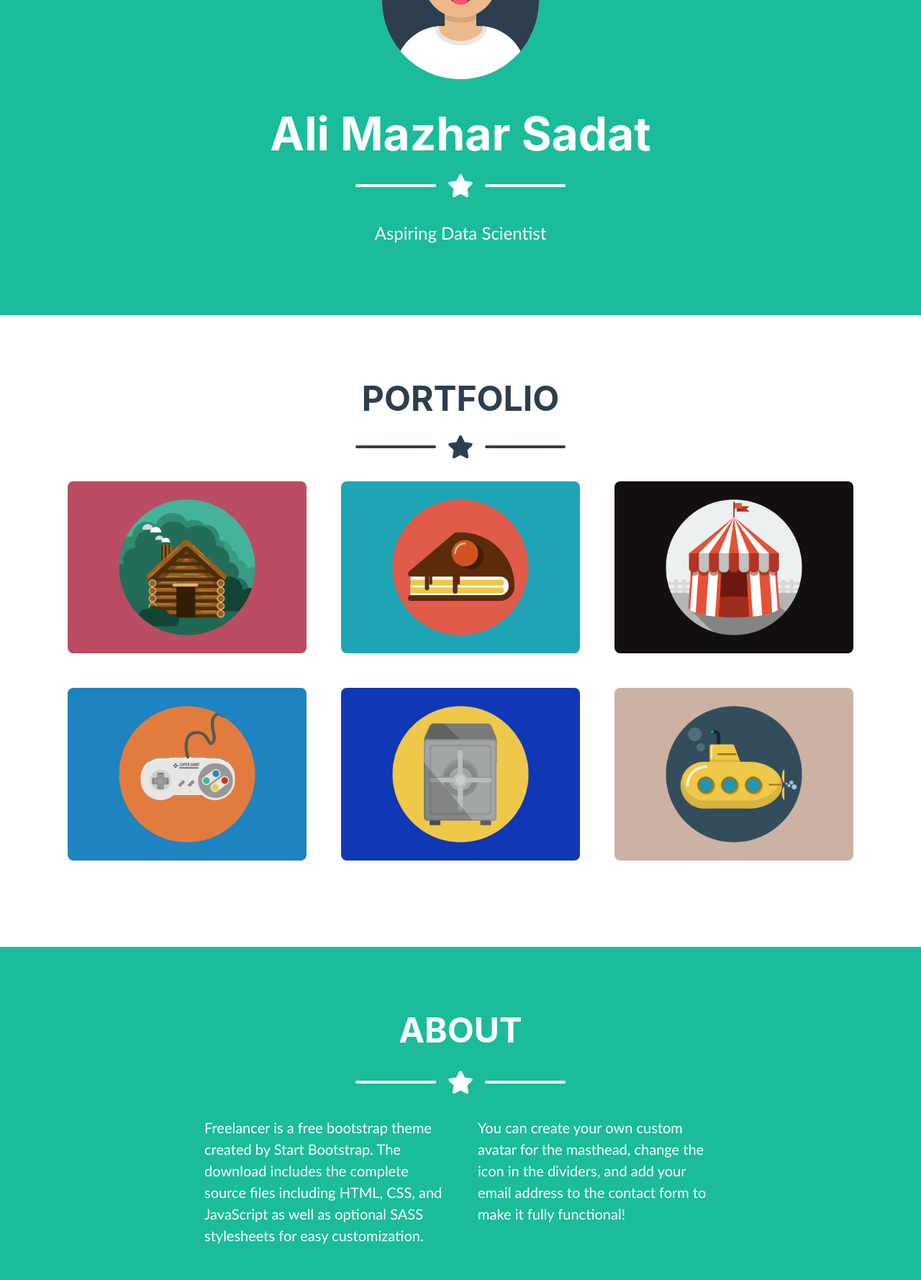
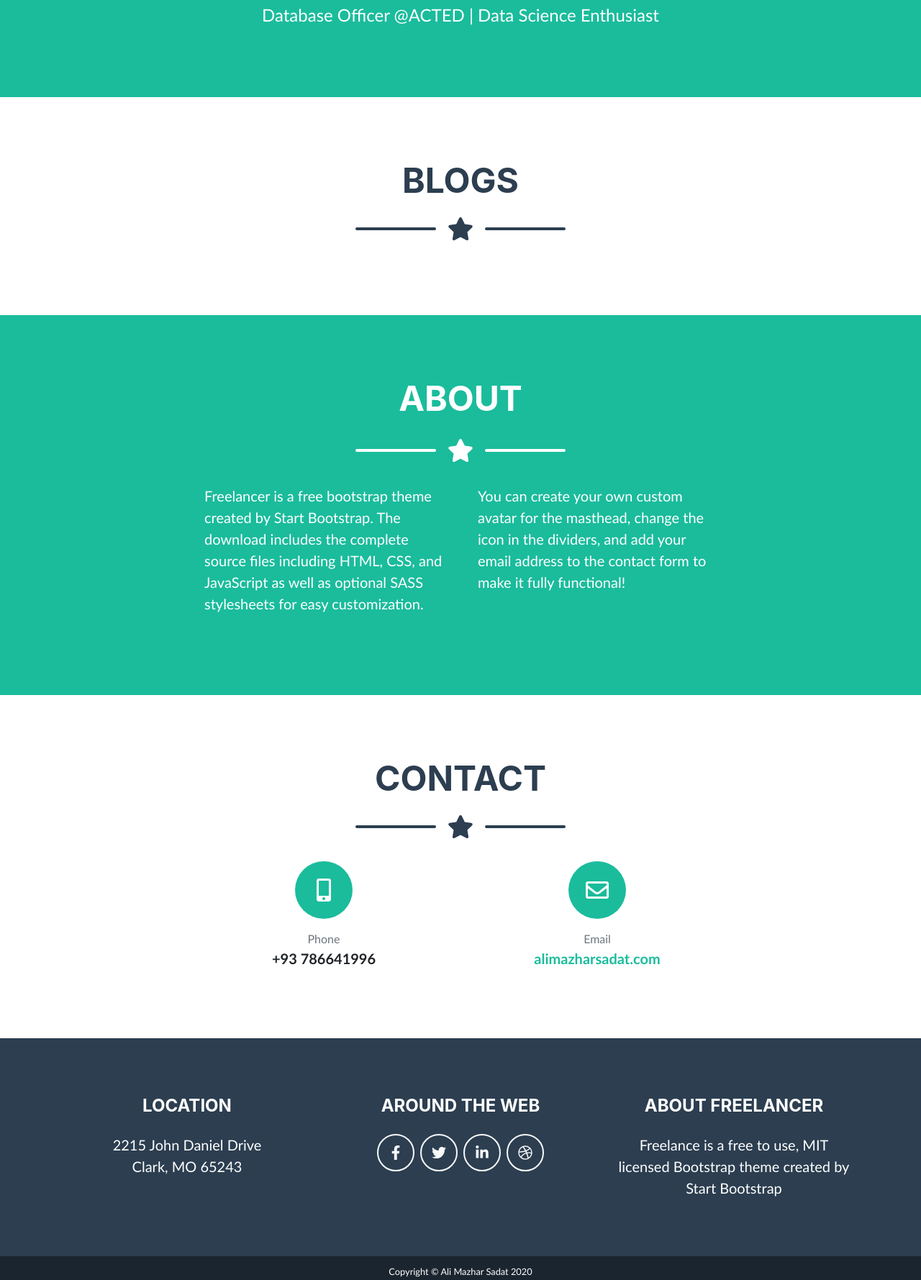
Before and after one commit to AliMazharSadat/alimazharsadat.github.io, a plain HTML site: page index.html in a window 1280 px wide. Shown: the part 345-2124 px from the top of the page at 72% size. Drawn offline with nearby package versions, Linux system fonts and the light colour scheme; a web font is replaced by a local one.

Commit message:
Update index.html

```diff
--- a/index.html
+++ b/index.html
@@ -32,7 +32,6 @@
         </nav>
         <header class="masthead bg-primary text-white text-center">
             <div class="container d-flex align-items-center flex-column">
-                <!-- Masthead Avatar Image--><img class="masthead-avatar mb-5" src="assets/img/avataaars.svg" alt="">
                 <!-- Masthead Heading-->
                 <h1 class="masthead-heading mb-0">Ali Mazhar Sadat</h1>
                 <!-- Icon Divider-->
@@ -42,14 +41,14 @@
                     <div class="divider-custom-line"></div>
                 </div>
                 <!-- Masthead Subheading-->
-                <p class="pre-wrap masthead-subheading font-weight-light mb-0">Aspiring Data Scientist</p>
+                <p class="pre-wrap masthead-subheading font-weight-light mb-0">Database Officer @ACTED | Data Science Enthusiast</p>
             </div>
         </header>
         <section class="page-section portfolio" id="portfolio">
             <div class="container">
                 <!-- Portfolio Section Heading-->
                 <div class="text-center">
-                    <h2 class="page-section-heading text-secondary mb-0 d-inline-block">PORTFOLIO</h2>
+                    <h2 class="page-section-heading text-secondary mb-0 d-inline-block">BLOGS</h2>
                 </div>
                 <!-- Icon Divider-->
                 <div class="divider-custom">
@@ -59,49 +58,8 @@
                 </div>
                 <!-- Portfolio Grid Items-->
                 <div class="row justify-content-center">
-                    <!-- Portfolio Items-->
-                    <div class="col-md-6 col-lg-4 mb-5">
-                        <div class="portfolio-item mx-auto" data-toggle="modal" data-target="#portfolioModal0">
-                            <div class="portfolio-item-caption d-flex align-items-center justify-content-center h-100 w-100">
-                                <div class="portfolio-item-caption-content text-center text-white"><i class="fas fa-plus fa-3x"></i></div>
-                            </div><img class="img-fluid" src="assets/img/portfolio/cabin.png" alt="Log Cabin"/>
-                        </div>
-                    </div>
-                    <div class="col-md-6 col-lg-4 mb-5">
-                        <div class="portfolio-item mx-auto" data-toggle="modal" data-target="#portfolioModal1">
-                            <div class="portfolio-item-caption d-flex align-items-center justify-content-center h-100 w-100">
-                                <div class="portfolio-item-caption-content text-center text-white"><i class="fas fa-plus fa-3x"></i></div>
-                            </div><img class="img-fluid" src="assets/img/portfolio/cake.png" alt="Tasty Cake"/>
-                        </div>
-                    </div>
-                    <div class="col-md-6 col-lg-4 mb-5">
-                        <div class="portfolio-item mx-auto" data-toggle="modal" data-target="#portfolioModal2">
-                            <div class="portfolio-item-caption d-flex align-items-center justify-content-center h-100 w-100">
-                                <div class="portfolio-item-caption-content text-center text-white"><i class="fas fa-plus fa-3x"></i></div>
-                            </div><img class="img-fluid" src="assets/img/portfolio/circus.png" alt="Circus Tent"/>
-                        </div>
-                    </div>
-                    <div class="col-md-6 col-lg-4 mb-5">
-                        <div class="portfolio-item mx-auto" data-toggle="modal" data-target="#portfolioModal3">
-                            <div class="portfolio-item-caption d-flex align-items-center justify-content-center h-100 w-100">
-                                <div class="portfolio-item-caption-content text-center text-white"><i class="fas fa-plus fa-3x"></i></div>
-                            </div><img class="img-fluid" src="assets/img/portfolio/game.png" alt="Controller"/>
-                        </div>
-                    </div>
-                    <div class="col-md-6 col-lg-4 mb-5">
-                        <div class="portfolio-item mx-auto" data-toggle="modal" data-target="#portfolioModal4">
-                            <div class="portfolio-item-caption d-flex align-items-center justify-content-center h-100 w-100">
-                                <div class="portfolio-item-caption-content text-center text-white"><i class="fas fa-plus fa-3x"></i></div>
-                            </div><img class="img-fluid" src="assets/img/portfolio/safe.png" alt="Locked Safe"/>
-                        </div>
-                    </div>
-                    <div class="col-md-6 col-lg-4 mb-5">
-                        <div class="portfolio-item mx-auto" data-toggle="modal" data-target="#portfolioModal5">
-                            <div class="portfolio-item-caption d-flex align-items-center justify-content-center h-100 w-100">
-                                <div class="portfolio-item-caption-content text-center text-white"><i class="fas fa-plus fa-3x"></i></div>
-                            </div><img class="img-fluid" src="assets/img/portfolio/submarine.png" alt="Submarine"/>
-                        </div>
-                    </div>
+                    <!-- Blog Posts-->
+
                 </div>
             </div>
         </section>
@@ -309,13 +267,13 @@
                         <div class="d-flex flex-column align-items-center">
                             <div class="icon-contact mb-3"><i class="fas fa-mobile-alt"></i></div>
                             <div class="text-muted">Phone</div>
-                            <div class="lead font-weight-bold">(555) 555-5555</div>
+                            <div class="lead font-weight-bold">+93 786641996</div>
                         </div>
                     </div>
                     <div class="col-lg-4">
                         <div class="d-flex flex-column align-items-center">
                             <div class="icon-contact mb-3"><i class="far fa-envelope"></i></div>
-                            <div class="text-muted">Email</div><a class="lead font-weight-bold" href="mailto:name@example.com">name@example.com</a>
+                            <div class="text-muted">Email</div><a class="lead font-weight-bold" href="mailto:name@example.com">alimazharsadat.com</a>
                         </div>
                     </div>
                 </div>
@@ -343,8 +301,8 @@ Clark, MO 65243</p>
             </div>
         </footer>
         <!-- Copyright Section-->
-        <section class="copyright py-4 text-center text-white">
-            <div class="container"><small class="pre-wrap">Copyright © Your Website 2020</small></div>
+        <section class="copyright py-2 text-center text-white">
+            <div class="container"><small class="pre-wrap">Copyright © Ali Mazhar Sadat 2020</small></div>
         </section>
         <!-- Scroll to Top Button (Only visible on small and extra-small screen sizes)-->
         <div class="scroll-to-top d-lg-none position-fixed"><a class="js-scroll-trigger d-block text-center text-white rounded" href="#page-top"><i class="fa fa-chevron-up"></i></a></div>
```
